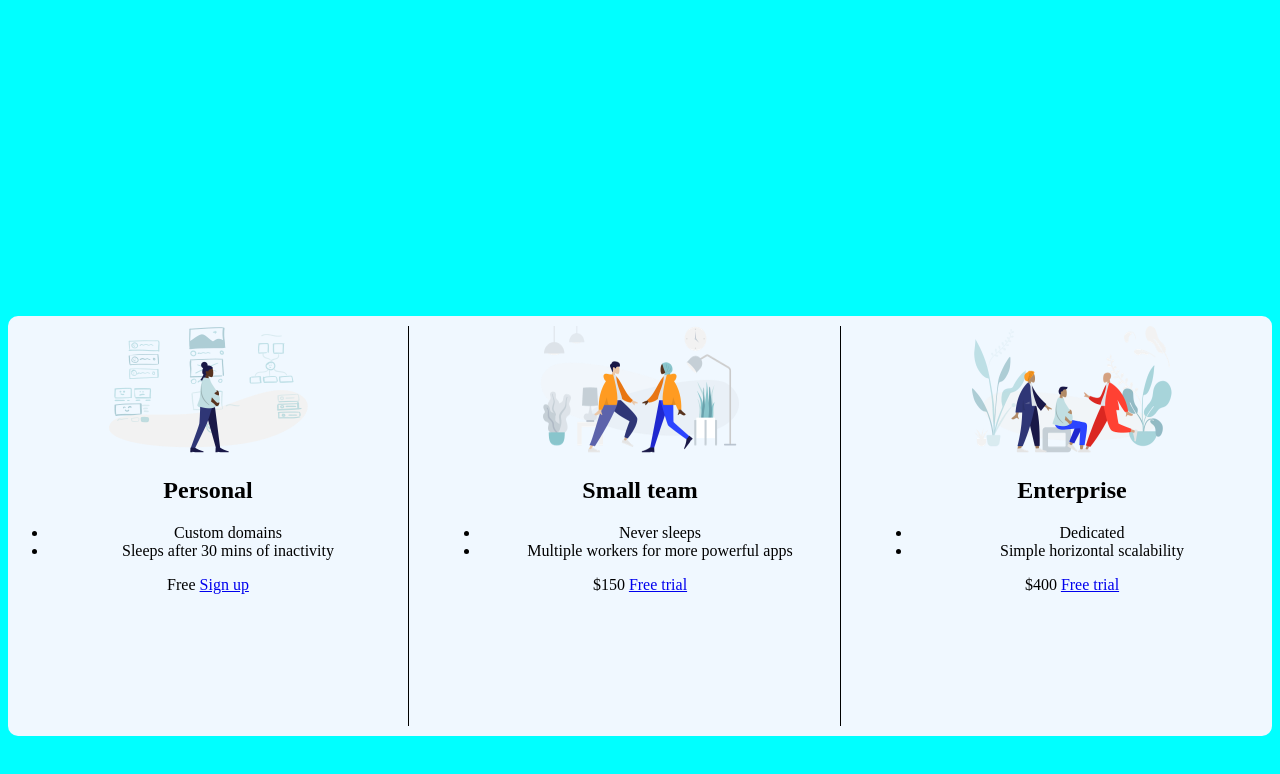
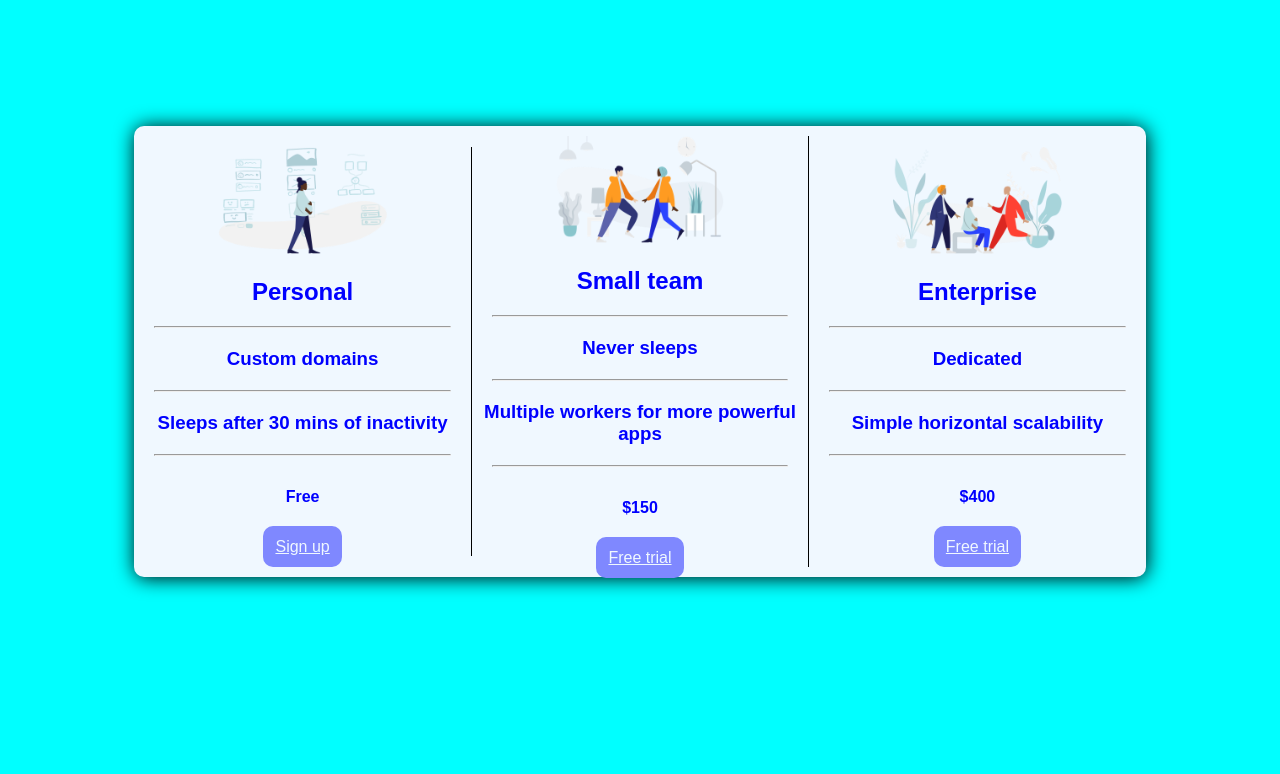
Before and after one commit to donnol87/pricingPanel, a plain HTML site: page index.html in a window 1280 px wide. Drawn offline with Linux system fonts and the light colour scheme.

Commit message:
3rd commit

```diff
--- a/app.css
+++ b/app.css
@@ -1,5 +1,7 @@
 body{
     background-color: aqua;
+    font-family: Arial, Helvetica, sans-serif;
+    color: blue;
 }
 .pricing-table{
     display: flex;
@@ -8,11 +10,12 @@ body{
     justify-content: space-between;
     background-color: aliceblue ;
     border-radius: 10px;
-    margin-top: 25%;
+    margin: 10%;
+    box-shadow: 1px 1px 20px black;
 }
 .pricing-plan{
     text-align: center;
-    height: 50vh;
+    /* height: 75vh; */
     /* width: 50; */
 }
 img{
@@ -22,3 +25,21 @@ img{
     border-right: 1px black solid;
     margin: 10px 0px;
 }
+hr{
+    margin: 20px;
+}
+.pricing-price{
+    /* align-items: center; */
+    display: flex;
+    justify-content: center;
+    margin:2em;
+    font-weight:900;
+    font-size: 1em;
+
+}
+.pricing-button{
+    background-color: rgb(127, 136, 255);
+    padding: .75em;
+    border-radius: 10px;
+    color: aliceblue;
+}
--- a/index.html
+++ b/index.html
@@ -15,10 +15,11 @@
         <div class="pricing-plan border-right">
             <img src="icons/icon1.png" alt="" class="pricing-img">
             <h2 class="pricing-header">Personal</h2>
-            <ul class="pricing-features">
-                <li class="pricing-features-item">Custom domains</li>
-                <li class="pricing-features-item">Sleeps after 30 mins of inactivity</li>
-            </ul>
+            <hr>
+                <h3 class="pricing-features-item">Custom domains</h3>
+                <hr>
+                <h3 class="pricing-features-item">Sleeps after 30 mins of inactivity</h3>
+                <hr>
             <span class="pricing-price">Free</span>
             <a href="#/" class="pricing-button">Sign up</a>
         </div>
@@ -26,10 +27,11 @@
         <div class="pricing-plan border-right">
             <img src="icons/icon2.png" alt="" class="pricing-img">
             <h2 class="pricing-header">Small team</h2>
-            <ul class="pricing-features">
-                <li class="pricing-features-item">Never sleeps</li>
-                <li class="pricing-features-item">Multiple workers for more powerful apps</li>
-            </ul>
+            <hr>
+                <h3 class="pricing-features-item">Never sleeps</h3>
+                <hr>
+                <h3 class="pricing-features-item">Multiple workers for more powerful apps</h3>
+                <hr>
             <span class="pricing-price">$150</span>
             <a href="#/" class="pricing-button is-featured">Free trial</a>
         </div>
@@ -37,10 +39,11 @@
         <div class="pricing-plan">
             <img src="icons/icon3.png" alt="" class="pricing-img">
             <h2 class="pricing-header">Enterprise</h2>
-            <ul class="pricing-features">
-                <li class="pricing-features-item">Dedicated</li>
-                <li class="pricing-features-item">Simple horizontal scalability</li>
-            </ul>
+            <hr>
+                <h3 class="pricing-features-item">Dedicated</h3>
+                <hr>
+                <h3 class="pricing-features-item">Simple horizontal scalability</h3>
+                <hr>
             <span class="pricing-price">$400</span>
             <a href="#/" class="pricing-button">Free trial</a>
         </div>
```
